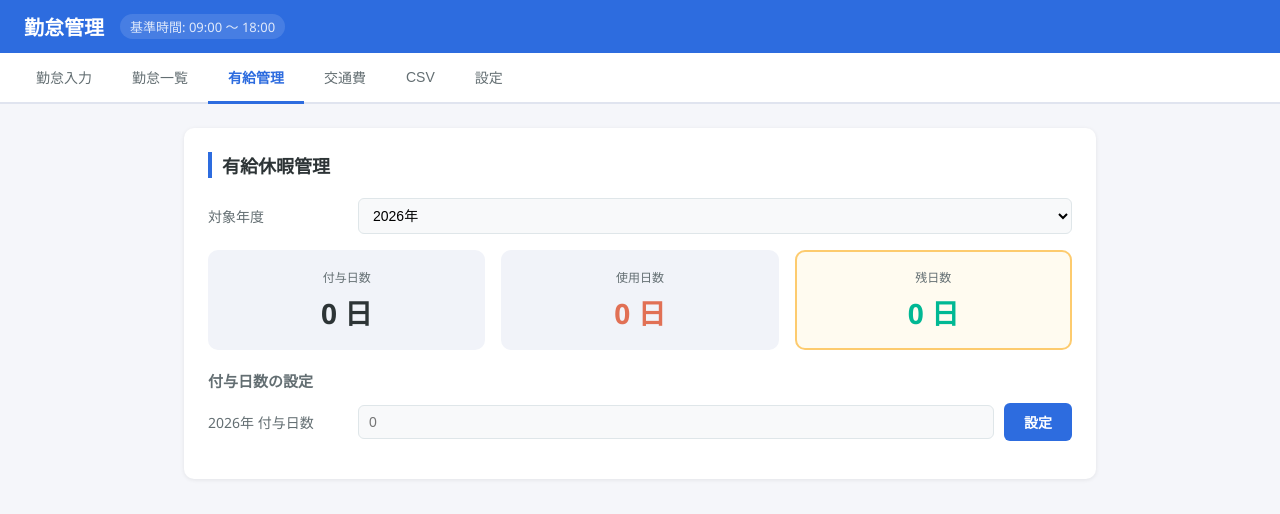
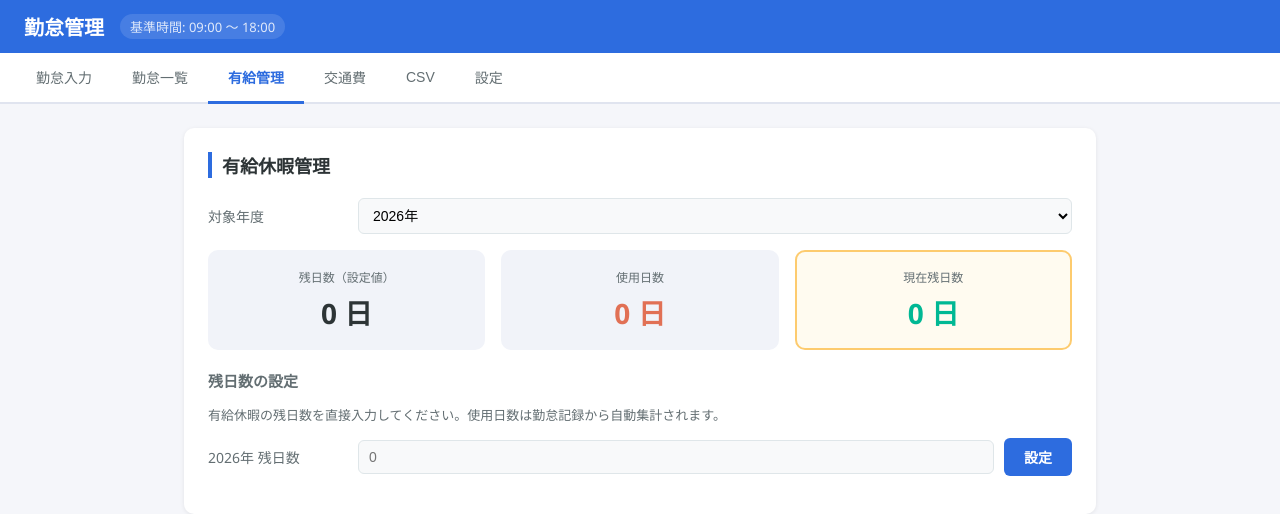
Before and after one commit to Satou-h/my-clocking-app2, a React (Vite) app: page / in a window 1280 px wide. Both pictures are taken after a click on the button "有給管理". Shown: the top 514 px of the page. Built offline with nearby package versions, Linux system fonts and the light colour scheme.

Commit message:
交通費の一括登録時に祝日も除外できるように修正 有給のサマリーブロックを追加

```diff
--- a/src/App.css
+++ b/src/App.css
@@ -282,6 +282,8 @@ h3 {
 .summary-item.overtime .s-value { color: #e65100; }
 .summary-item.latenight .s-value { color: #7b1fa2; }
 .summary-item.late .s-value, .summary-item.early .s-value { color: #c62828; }
+
+
 
 .empty-message {
   text-align: center;
--- a/src/components/PaidLeaveManager.tsx
+++ b/src/components/PaidLeaveManager.tsx
@@ -7,30 +7,33 @@ interface Props {
   onSaveSettings: (settings: PaidLeaveSettings[]) => void;
 }
 
-export default function PaidLeaveManager({ records, settings, onSaveSettings }: Props) {
-  const currentYear = new Date().getFullYear();
-  const [selectedYear, setSelectedYear] = useState(currentYear);
-  const [totalInput, setTotalInput] = useState('');
-
-  const currentSetting = settings.find((s) => s.year === selectedYear);
-  const totalDays = currentSetting?.totalDays ?? 0;
-
-  const usedDays = records
-    .filter((r) => r.date.startsWith(String(selectedYear)))
+function calcUsed(records: AttendanceRecord[], year: number): number {
+  return records
+    .filter((r) => r.date.startsWith(String(year)))
     .reduce((acc, r) => {
       if (r.type === 'paid_leave') return acc + 1;
       if (r.type === 'am_leave' || r.type === 'pm_leave') return acc + 0.5;
       return acc;
     }, 0);
+}
 
-  const remainingDays = totalDays - usedDays;
+export default function PaidLeaveManager({ records, settings, onSaveSettings }: Props) {
+  const currentYear = new Date().getFullYear();
+  const [selectedYear, setSelectedYear] = useState(currentYear);
+  const [input, setInput] = useState('');
+
+  const currentSetting = settings.find((s) => s.year === selectedYear);
+  // totalDays は「残日数の初期設定値」として使用
+  const initialRemaining = currentSetting?.totalDays ?? 0;
+  const usedDays = calcUsed(records, selectedYear);
+  const currentRemaining = initialRemaining - usedDays;
 
   function handleSave() {
-    const val = parseFloat(totalInput);
+    const val = parseFloat(input);
     if (isNaN(val) || val < 0) return;
     const updated = settings.filter((s) => s.year !== selectedYear);
     onSaveSettings([...updated, { year: selectedYear, totalDays: val }]);
-    setTotalInput('');
+    setInput('');
   }
 
   const years = Array.from({ length: 5 }, (_, i) => currentYear - 2 + i);
@@ -48,31 +51,32 @@ export default function PaidLeaveManager({ records, settings, onSaveSettings }:
 
       <div className="paid-leave-stats">
         <div className="stat-card">
-          <span className="stat-label">付与日数</span>
-          <span className="stat-value">{totalDays} 日</span>
+          <span className="stat-label">残日数（設定値）</span>
+          <span className="stat-value">{initialRemaining} 日</span>
         </div>
         <div className="stat-card">
           <span className="stat-label">使用日数</span>
           <span className="stat-value used">{usedDays} 日</span>
         </div>
-        <div className={`stat-card ${remainingDays <= 5 ? 'warning' : ''}`}>
-          <span className="stat-label">残日数</span>
-          <span className="stat-value remaining">{remainingDays} 日</span>
+        <div className={`stat-card ${currentRemaining <= 5 ? 'warning' : ''}`}>
+          <span className="stat-label">現在残日数</span>
+          <span className="stat-value remaining">{currentRemaining} 日</span>
         </div>
       </div>
 
       <div className="paid-leave-set">
-        <h3>付与日数の設定</h3>
+        <h3>残日数の設定</h3>
+        <p className="hint">有給休暇の残日数を直接入力してください。使用日数は勤怠記録から自動集計されます。</p>
         <div className="form-row">
-          <label>{selectedYear}年 付与日数</label>
+          <label>{selectedYear}年 残日数</label>
           <input
             type="number"
             min={0}
             max={40}
             step={0.5}
-            placeholder={String(totalDays)}
-            value={totalInput}
-            onChange={(e) => setTotalInput(e.target.value)}
+            placeholder={String(initialRemaining)}
+            value={input}
+            onChange={(e) => setInput(e.target.value)}
           />
           <button className="btn btn-primary" onClick={handleSave}>設定</button>
         </div>
@@ -85,22 +89,16 @@ export default function PaidLeaveManager({ records, settings, onSaveSettings }:
             <thead>
               <tr>
                 <th>年度</th>
-                <th>付与日数</th>
+                <th>残日数（設定値）</th>
                 <th>使用日数</th>
-                <th>残日数</th>
+                <th>現在残日数</th>
               </tr>
             </thead>
             <tbody>
               {settings
                 .sort((a, b) => b.year - a.year)
                 .map((s) => {
-                  const used = records
-                    .filter((r) => r.date.startsWith(String(s.year)))
-                    .reduce((acc, r) => {
-                      if (r.type === 'paid_leave') return acc + 1;
-                      if (r.type === 'am_leave' || r.type === 'pm_leave') return acc + 0.5;
-                      return acc;
-                    }, 0);
+                  const used = calcUsed(records, s.year);
                   const remaining = s.totalDays - used;
                   return (
                     <tr key={s.year}>
--- a/src/components/TransportTab.tsx
+++ b/src/components/TransportTab.tsx
@@ -5,6 +5,7 @@ import type { TransportRecord, TripType } from '../types/transport';
 import { TRIP_TYPE_LABELS } from '../types/transport';
 import { generateId } from '../utils/storage';
 import { printTransportRecords } from '../utils/pdf';
+import { getHolidayName } from '../utils/holidays';
 
 interface Props {
   records: TransportRecord[];
@@ -86,11 +87,13 @@ export default function TransportTab({ records, attendanceRecords, onSave, onSav
     const end = new Date(ty, tm - 1, td);
     for (let d = new Date(fy, fm - 1, fd); d <= end; d.setDate(d.getDate() + 1)) {
       const dow = d.getDay();
-      if (skipWeekends && (dow === 0 || dow === 6)) continue;
       const y = d.getFullYear();
       const m = String(d.getMonth() + 1).padStart(2, '0');
       const day = String(d.getDate()).padStart(2, '0');
-      dates.push(`${y}-${m}-${day}`);
+      const ds = `${y}-${m}-${day}`;
+      if (skipWeekends && (dow === 0 || dow === 6)) continue;
+      if (skipWeekends && getHolidayName(ds)) continue;
+      dates.push(ds);
     }
     return dates;
   }
@@ -236,7 +239,7 @@ export default function TransportTab({ records, attendanceRecords, onSave, onSav
                     checked={skipWeekends}
                     onChange={(e) => setSkipWeekends(e.target.checked)}
                   />
-                  土日を除く
+                  土日・祝日を除く
                 </label>
               </div>
             </>
```
Also changed, not shown: 3 other files (tests, documents, lock files or other folders).
